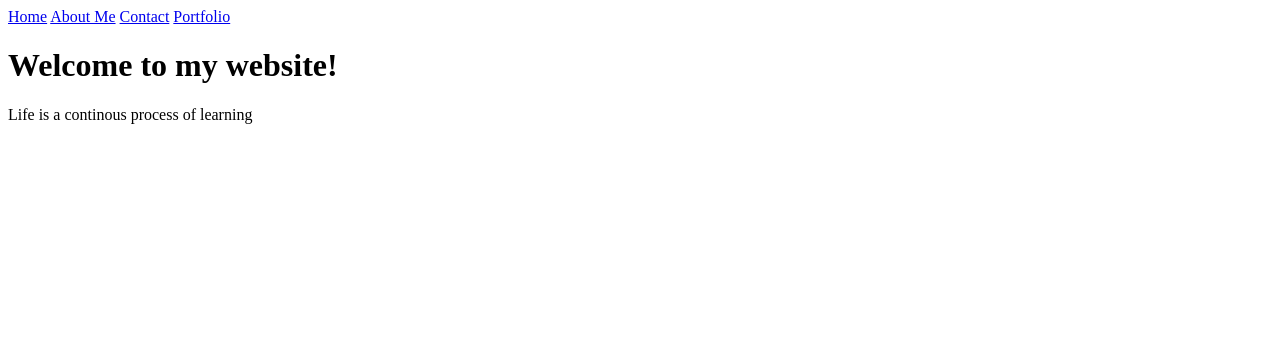
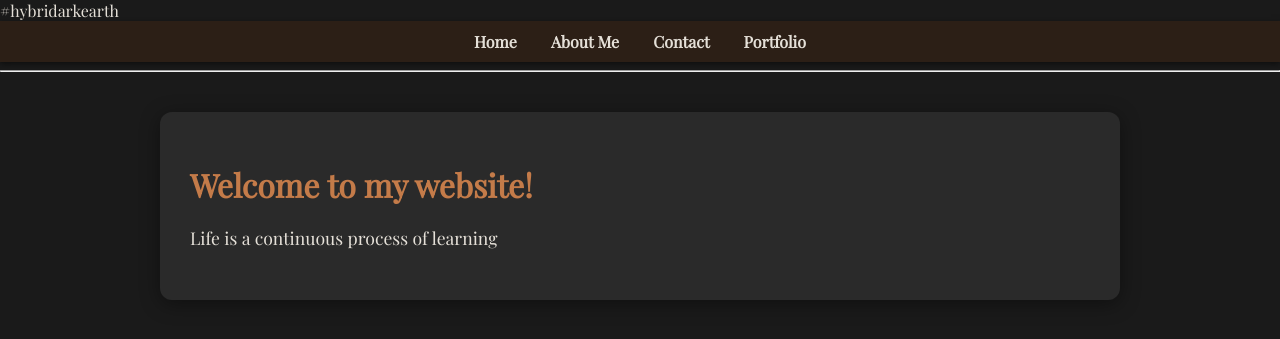
Before and after one commit to Doradz22/mkdir, a Flask app: page / in a window 1280 px wide. Shown: the top 339 px of the page. Run offline with Flask 3, Linux system fonts and the light colour scheme.

Commit message:
portfolio
dark erthy tone

```diff
--- a/static/styles.css
+++ b/static/styles.css
@@ -0,0 +1,71 @@
+body {
+    font-family: 'Playfair Display', serif;
+    background-color: #1a1a1a;
+    color: #e5e0d8;
+    margin: 0;
+    padding: 0;
+  }
+
+  nav {
+    background-color: #2c1f16;
+    padding: 10px 20px;
+    text-align: center;
+    box-shadow: 0 2px 6px rgba(0,0,0,0.5);
+  }
+
+  nav a {
+    color: #e5e0d8;
+    text-decoration: none;
+    margin: 0 15px;
+    font-weight: bold;
+    transition: color 0.3s ease;
+  }
+
+  nav a:hover {
+    color: #d6a85e; /* golden highlight */
+  }
+
+  .content {
+    max-width: 900px;
+    margin: 40px auto;
+    padding: 30px;
+    background-color: #2a2a2a;
+    border-radius: 12px;
+    box-shadow: 0 4px 20px rgba(0, 0, 0, 0.4);
+  }
+
+  h1 {
+    color: #c47b49; /* rust tone */
+    font-size: 2em;
+    margin-bottom: 15px;
+  }
+
+  p, li {
+    font-size: 1.1em;
+    line-height: 1.6;
+  }
+
+  ul, li {
+    list-style: none;
+    margin: 10px 0;
+    padding: 0;
+  }
+
+  .gallery {
+    display: grid;
+    grid-template-columns: repeat(auto-fill, minmax(200px, 1fr));
+    gap: 20px;
+    margin-top: 20px;
+  }
+
+  .gallery img {
+    width: 100%;
+    border-radius: 8px;
+    box-shadow: 0 4px 15px rgba(0,0,0,0.5);
+    transition: transform 0.3s ease, opacity 0.3s ease;
+  }
+
+  .gallery img:hover {
+    transform: scale(1.05);
+    opacity: 0.9;
+  }
--- a/templates/base.html
+++ b/templates/base.html
@@ -4,6 +4,22 @@
     <meta charset="UTF-8">
     <title>{% block title %}My Site{% endblock %}</title>
     <link rel="stylesheet" href="{{ url_for('static', filename='styles.css') }}">
+    <link href="https://fonts.googleapis.com/css2?family=Orbitron&display=swap" rel="stylesheet">
+    <link href="https://fonts.googleapis.com/css2?family=Playfair+Display&display=swap" rel="stylesheet">
+    <link href="https://fonts.googleapis.com/css2?family=Playfair+Display&display=swap" rel="stylesheet"> #hybridarkearth
+
+    <style>
+        body {
+          opacity: 0;
+          transition: opacity 0.5s ease-in-out;
+        }
+
+        body.page-loaded {
+          opacity: 1;
+        }
+      </style>
+
+
 </head>
 <body>
 
@@ -21,5 +37,11 @@
     {% endblock %}
 </div>
 
+<script>
+    document.addEventListener("DOMContentLoaded", function() {
+      document.body.classList.add('page-loaded');
+    });
+  </script>
+
 </body>
 </html>
--- a/templates/index.html
+++ b/templates/index.html
@@ -1,21 +1,11 @@
-<!doctype html>
-<html lang="en">
-<head>
-  <meta charset="utf-8">
-  <title>John Dorado</title>
-  <link rel="stylesheet" href="{{ url_for('static', filename='styles.css') }}">
-</head>
-<body>
+{% extends 'base.html'%}
 
-<nav>
-    <a href="/">Home</a>
-    <a href="/aboutme">About Me</a>
-    <a href="/contactinfo">Contact</a>
-    <a href="/portfolio">Portfolio</a>
+{% block title %} {% endblock %}
 
-</nav>
+{% block content %}
 
-  <h1>Welcome to my website!</h1>
-  <p>Life is a continous process of learning</p>
-</body>
-</html>
+<h1>Welcome to my website!</h1>
+<p>Life is a continuous process of learning</p>
+
+
+{% endblock %}
```
Also changed, not shown: templates/portfolio.html (added, +13 -0 lines), templates/porfolio.html (deleted), 7 other files.
